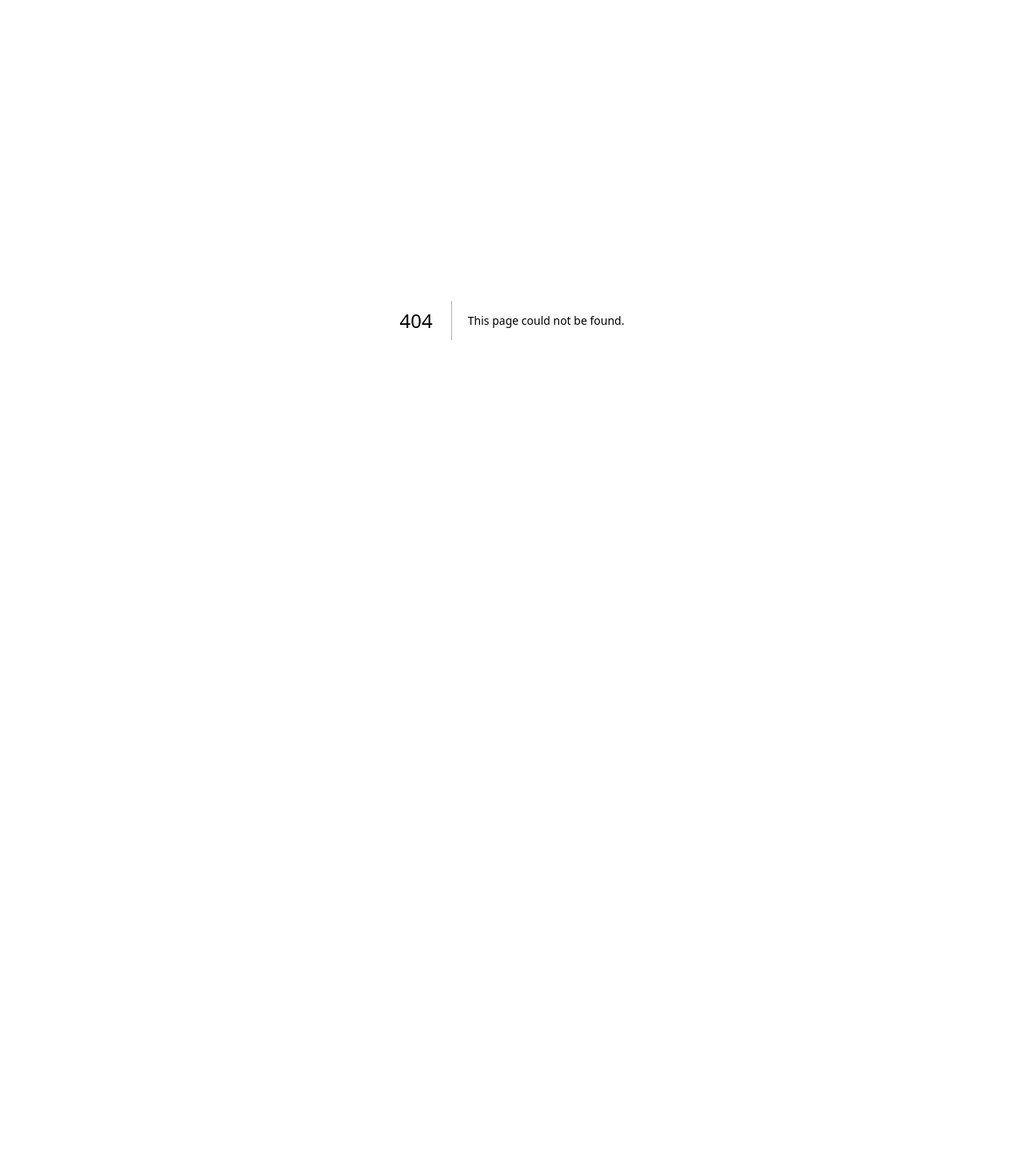
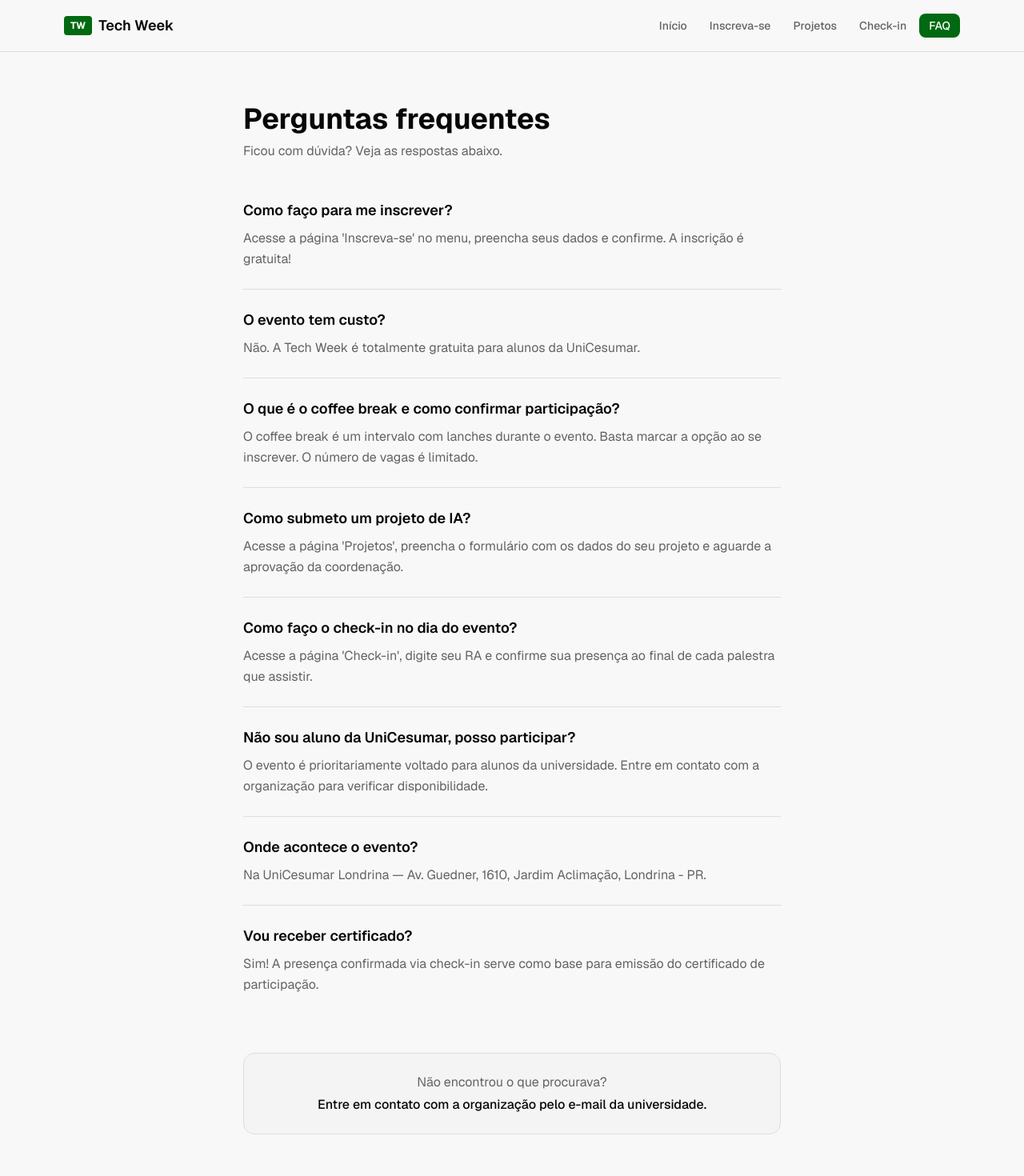
Before and after one commit to gcastrodev/tech-week-client, a Next.js app: page /faq in a window 1280 px wide. Before the commit this address had no page. Shown: the top 1470 px of the page at 80% size. Before the commit the page ends 800 px from the top, so only its background shows below. Built offline with nearby package versions, Linux system fonts and the light colour scheme.

Commit message:
feat: add FAQ page

```diff
--- /dev/null
+++ b/src/app/faq/page.tsx
@@ -0,0 +1,64 @@
+import { Navbar } from "@/components/navbar"
+import { Footer } from "@/components/footer"
+
+const faq = [
+  {
+    q: "Como faço para me inscrever?",
+    a: "Acesse a página 'Inscreva-se' no menu, preencha seus dados e confirme. A inscrição é gratuita!",
+  },
+  {
+    q: "O evento tem custo?",
+    a: "Não. A Tech Week é totalmente gratuita para alunos da UniCesumar.",
+  },
+  {
+    q: "O que é o coffee break e como confirmar participação?",
+    a: "O coffee break é um intervalo com lanches durante o evento. Basta marcar a opção ao se inscrever. O número de vagas é limitado.",
+  },
+  {
+    q: "Como submeto um projeto de IA?",
+    a: "Acesse a página 'Projetos', preencha o formulário com os dados do seu projeto e aguarde a aprovação da coordenação.",
+  },
+  {
+    q: "Como faço o check-in no dia do evento?",
+    a: "Acesse a página 'Check-in', digite seu RA e confirme sua presença ao final de cada palestra que assistir.",
+  },
+  {
+    q: "Não sou aluno da UniCesumar, posso participar?",
+    a: "O evento é prioritariamente voltado para alunos da universidade. Entre em contato com a organização para verificar disponibilidade.",
+  },
+  {
+    q: "Onde acontece o evento?",
+    a: "Na UniCesumar Londrina — Av. Guedner, 1610, Jardim Aclimação, Londrina - PR.",
+  },
+  {
+    q: "Vou receber certificado?",
+    a: "Sim! A presença confirmada via check-in serve como base para emissão do certificado de participação.",
+  },
+]
+
+export default function FaqPage() {
+  return (
+    <>
+      <Navbar />
+      <main className="flex-1 py-16 px-4">
+        <div className="max-w-2xl mx-auto">
+          <h1 className="text-4xl font-bold mb-2">Perguntas frequentes</h1>
+          <p className="text-muted-foreground mb-12">Ficou com dúvida? Veja as respostas abaixo.</p>
+          <div className="space-y-6">
+            {faq.map((item, i) => (
+              <div key={i} className="border-b border-border pb-6 last:border-0">
+                <h2 className="font-semibold text-lg mb-2">{item.q}</h2>
+                <p className="text-muted-foreground leading-relaxed">{item.a}</p>
+              </div>
+            ))}
+          </div>
+          <div className="mt-12 bg-muted/60 rounded-xl border border-border p-6 text-center">
+            <p className="text-muted-foreground mb-1">Não encontrou o que procurava?</p>
+            <p className="font-medium">Entre em contato com a organização pelo e-mail da universidade.</p>
+          </div>
+        </div>
+      </main>
+      <Footer />
+    </>
+  )
+}
```
